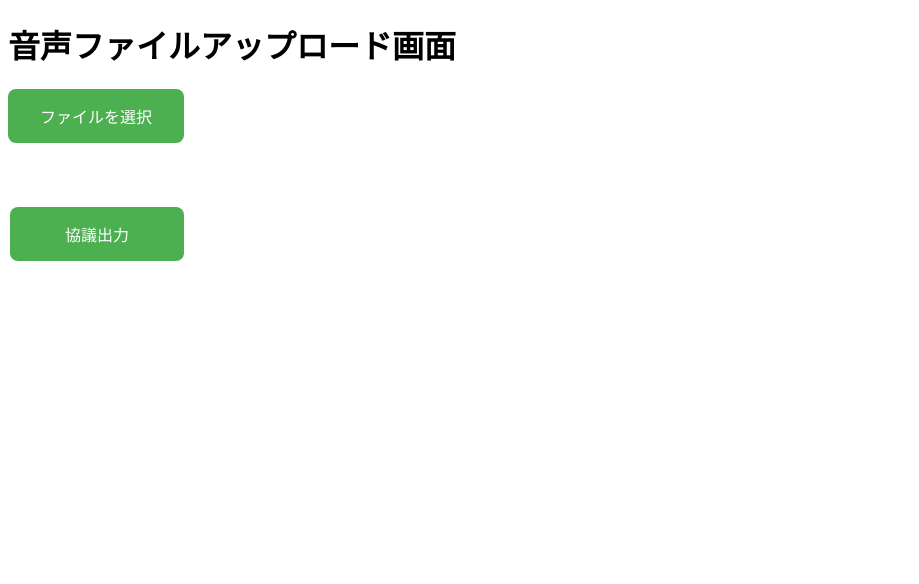
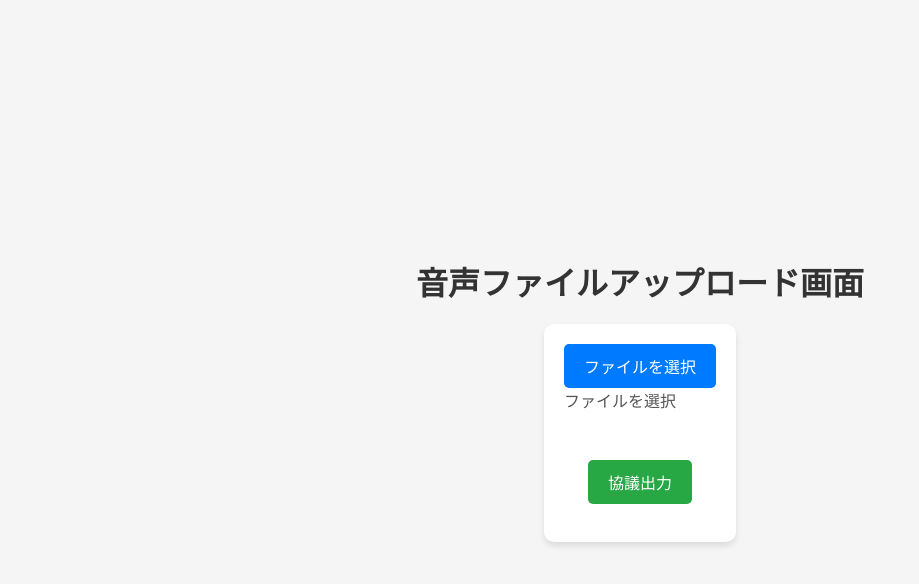
Before and after one commit to thoshistar/kyogi, a plain HTML site: page index.html in a window 1280 px wide. Shown: the whole page, without its empty margins (0-919 px from the left). Drawn offline with Linux system fonts and the light colour scheme.

Commit message:
Update index.css

```diff
--- a/static/index.css
+++ b/static/index.css
@@ -1,63 +1,107 @@
-@charset "UTF-8";
-
-.body {
-    background-color: burlywood; /* 背景色の設定 */
+/* リセットCSS */
+* {
+    margin: 0;
+    padding: 0;
+    box-sizing: border-box;
+    font-family: 'Arial', sans-serif;
 }
 
-.h1 {
-    background-color: #333; /* ヘッダーの背景色 */
-    color: white; /* ヘッダーのテキスト色 */
-    padding: 20px; /* ヘッダーのパディング */
-    text-align: center; /* ヘッダーのテキストを中央揃え */
-    margin-top: 0px; /* ヘッダーの外側のマージンを消す */
-    margin-bottom: 60px;
+/* 全体のスタイル */
+body {
+    display: flex;
+    flex-direction: column;
+    align-items: center;
+    justify-content: center;
+    min-height: 100vh;
+    background-color: #f5f5f5;
+    padding: 20px;
 }
 
-.custom-button {
-    background-color: #4CAF50; /* 緑色の背景 */
-    border: none; /* 境界線を消す */
-    color: white; /* 白色の文字 */
-    padding: 15px 55px; /* パディング */
-    text-align: center; /* テキストを中央揃え */
-    text-decoration: none; /* テキストの下線を消す */
-    display: inline-block; /* インラインブロック表示 */
-    font-size: 16px; /* フォントサイズ */
-    margin: 60px 2px; /* マージン */
-    cursor: pointer; /* ポインタにカーソルを変更 */
-    border-radius: 8px; /* 角を丸くする */
-}
-.custom-button:hover {
-    background-color: #45a049; /* ホバー時の背景色 */
+/* ヘッダーのスタイル */
+h1 {
+    font-size: 2em;
+    margin-bottom: 20px;
+    color: #333;
 }
 
-.file-input-wrapper {
-    position: relative;
-    overflow: hidden;
-    display: inline-block;
+/* フォームのスタイル */
+form {
+    display: flex;
+    flex-direction: column;
+    align-items: center;
+    background-color: #fff;
+    padding: 20px;
+    border-radius: 10px;
+    box-shadow: 0 4px 6px rgba(0, 0, 0, 0.1);
 }
 
-.file-input-wrapper input[type=file] {
-    font-size: 100px;
-    position: absolute;
-    left: 0;
-    top: 0;
-    opacity: 0;
+/* ファイル入力のスタイル */
+.file-input-wrapper {
+    margin-bottom: 20px;
+}
+
+.file-input-label {
+    display: block;
+    margin-bottom: 10px;
+    color: #555;
+}
+
+input[type="file"] {
+    display: none;
+}
+
+.file-input-wrapper::before {
+    content: 'ファイルを選択';
+    display: inline-block;
+    background: #007BFF;
+    color: white;
+    padding: 10px 20px;
+    border-radius: 5px;
     cursor: pointer;
 }
 
-.file-input-label {
-    background-color: #4CAF50; /* ラベルの背景色 */
-    border: none; /* 境界線を消す */
-    color: white; /* 白色の文字 */
-    padding: 15px 32px; /* パディング */
-    text-align: center; /* テキストを中央揃え */
-    text-decoration: none; /* テキストの下線を消す */
-    display: inline-block; /* インラインブロック表示 */
-    font-size: 16px; /* フォントサイズ */
-    cursor: pointer; /* ポインタにカーソルを変更 */
-    border-radius: 8px; /* 角を丸くする */
+input[type="file"]:focus + .file-input-wrapper::before,
+input[type="file"]:hover + .file-input-wrapper::before {
+    background: #0056b3;
 }
 
-.file-input-wrapper:hover .file-input-label {
-    background-color: #45a049; /* ホバー時の背景色 */
+/* ボタンのスタイル */
+.custom-button {
+    background-color: #28a745;
+    color: white;
+    padding: 10px 20px;
+    border: none;
+    border-radius: 5px;
+    cursor: pointer;
+    font-size: 1em;
 }
+
+.custom-button:hover {
+    background-color: #218838;
+}
+
+.custom-button:active {
+    background-color: #1e7e34;
+}
+
+/* ローディングメッセージのスタイル */
+.loading {
+    font-weight: bold;
+    color: red;
+}
+
+/* ローディングスピナーのスタイル */
+.spinner {
+    margin: 20px auto;
+    width: 50px;
+    height: 50px;
+    border: 8px solid rgba(0, 0, 0, 0.1);
+    border-top: 8px solid #000;
+    border-radius: 50%;
+    animation: spin 1s linear infinite;
+}
+
+@keyframes spin {
+    0% { transform: rotate(0deg); }
+    100% { transform: rotate(360deg); }
+}
```
